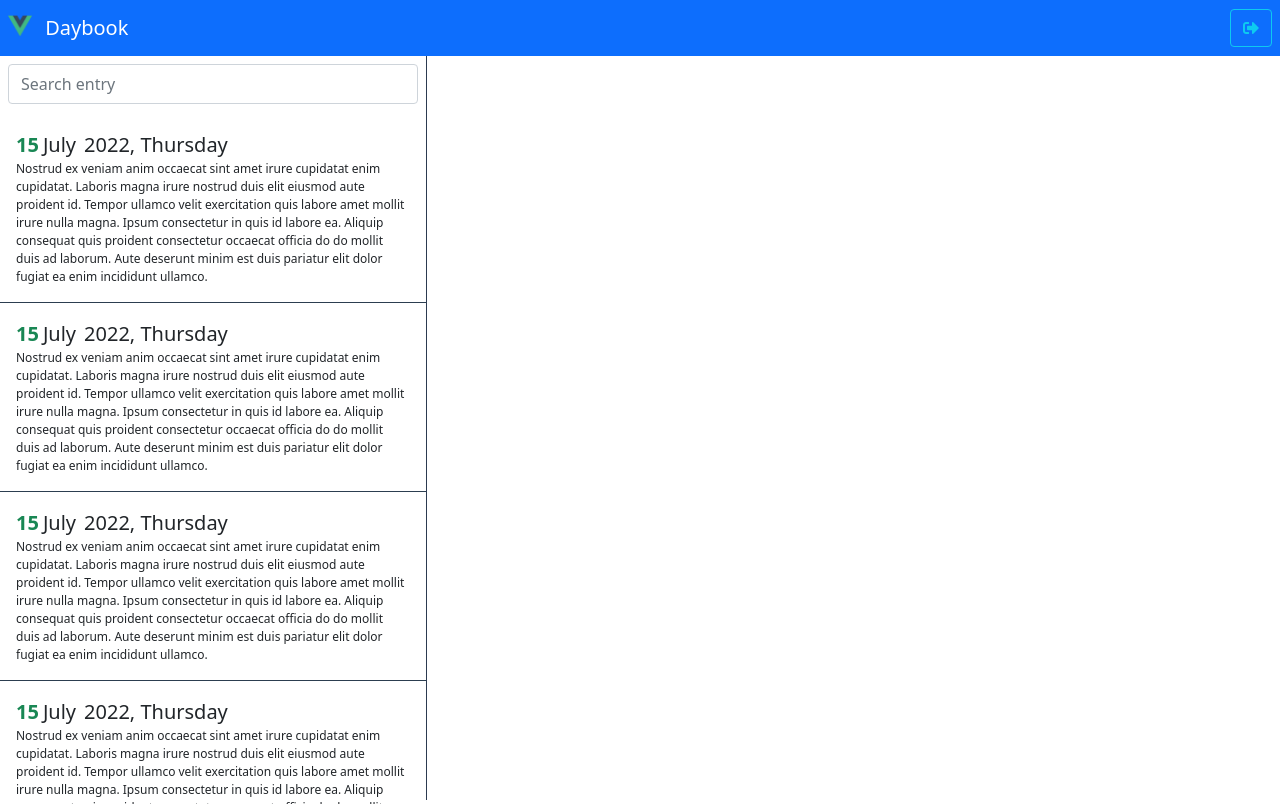
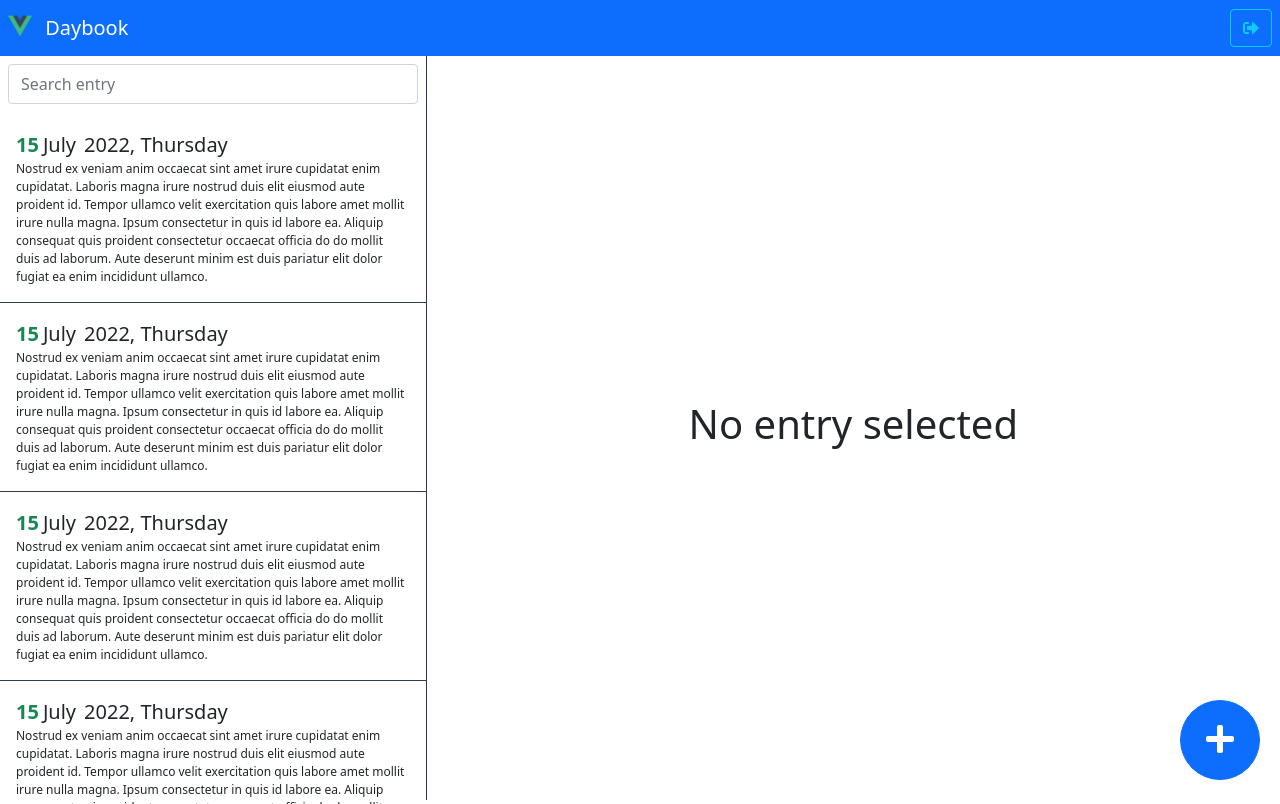
Before and after one commit to carla-ng/journal-app, a Vue app: page /#/daybook in a window 1280 px wide. Built offline with nearby package versions, Linux system fonts and the light colour scheme; the HTML template or start-up script is replaced by a standard one.

Commit message:
NoEntrySelected and Fab  components.

```diff
--- /dev/null
+++ b/src/modules/daybook/components/Fab.vue
@@ -0,0 +1,24 @@
+<template>
+  <button class="btn btn-primary">
+      <i class="fa fa-2x fa-plus"></i>
+  </button>
+</template>
+
+<script>
+export default {
+
+}
+</script>
+
+<style lang="scss" scoped>
+button {
+    border-radius: 100%;
+
+    position: fixed;
+    bottom: 20px;
+    right: 20px;
+
+    height: 80px;
+    width: 80px;
+}
+</style>
--- a/src/modules/daybook/router/index.js
+++ b/src/modules/daybook/router/index.js
@@ -4,6 +4,10 @@
     name: 'daybook',
     component: () => import(/* webpackChunkName: "daybook" */ '@/modules/daybook/layouts/DayBookLayout.vue'),
     children: [
-
+        {
+            path: '',
+            name: 'no-entry',
+            component: () => import(/* webpackChunkName: "daybook-no-entry" */ '@/modules/daybook/views/NoEntrySelected.vue'),
+        }
     ]
 }
--- /dev/null
+++ b/src/modules/daybook/views/NoEntrySelected.vue
@@ -0,0 +1,23 @@
+<template>
+  <div class="d-flex justify-content-center">
+      <h1 class="align-self-center">No entry selected</h1>
+  </div>
+
+  <Fab />
+</template>
+
+<script>
+import { defineAsyncComponent } from 'vue'
+
+export default {
+  components: {
+    Fab: defineAsyncComponent( () => import('../components/Fab.vue') )
+  }
+}
+</script>
+
+<style lang="scss" scoped>
+div {
+    height: 100%;
+}
+</style>
--- a/src/views/Home.vue
+++ b/src/views/Home.vue
@@ -16,7 +16,7 @@
 export default {
   methods: {
     goToDaybook() {
-      this.$router.push({ name: 'daybook' })
+      this.$router.push({ name: 'no-entry' })
     }
   }
 }
```
